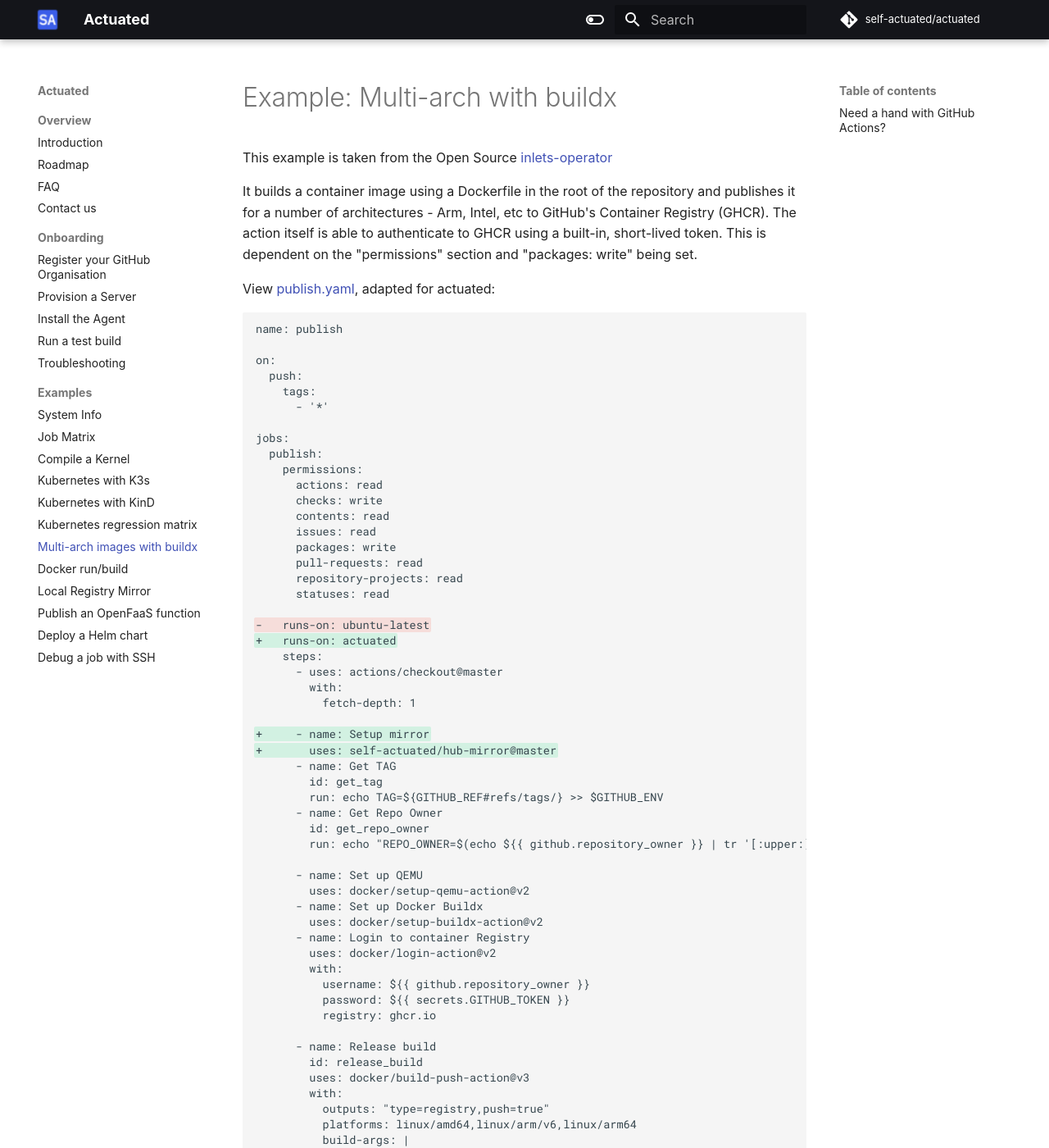
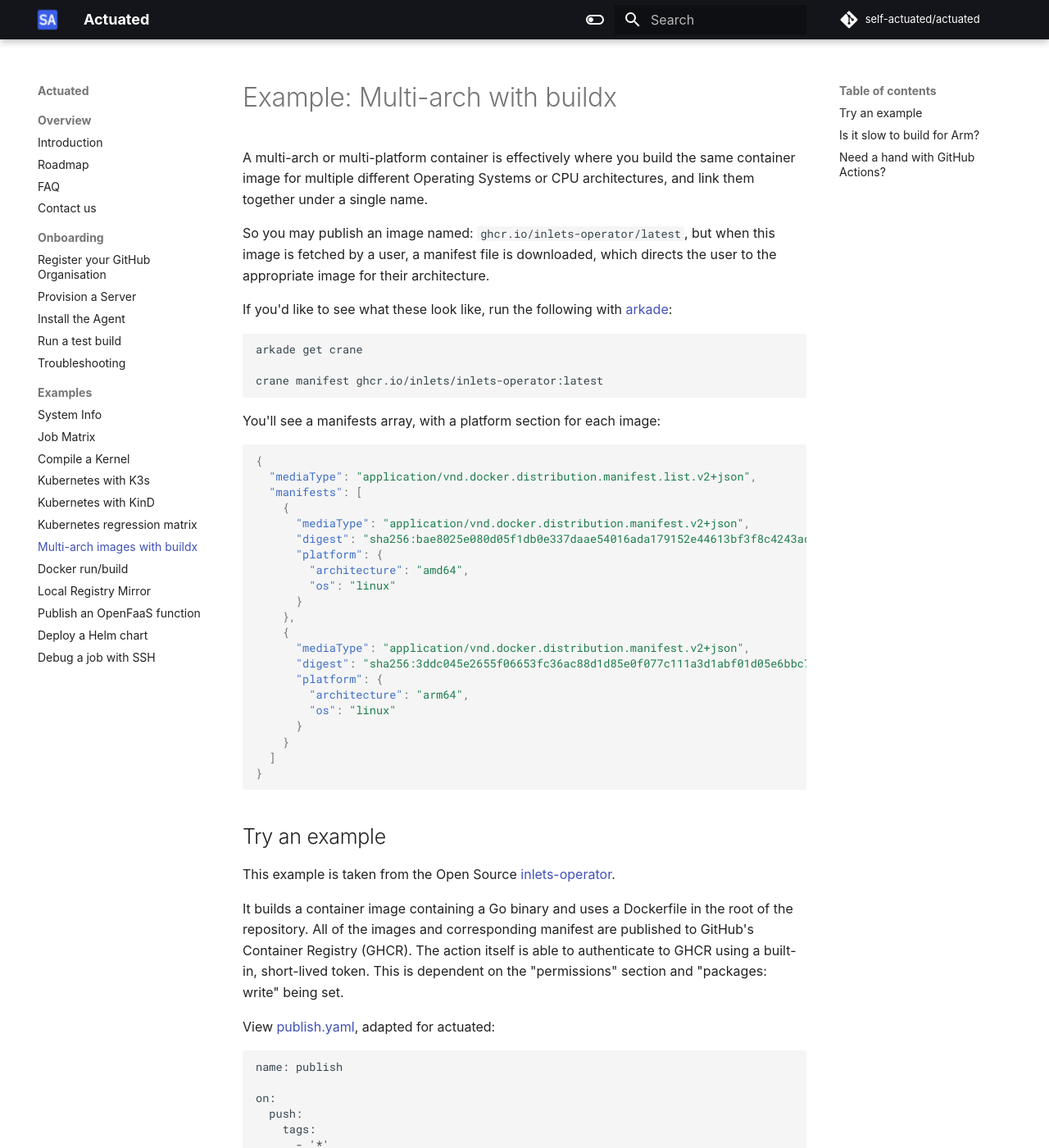
Before and after one commit to welteki/docs.actuated.dev, an MkDocs documentation site: the page built from docs/examples/multiarch-buildx.md, in a window 1280 px wide and 1400 px high. Shown: the whole window at 82% size. Built offline with MkDocs 1.6.1 and Material for MkDocs 9.7.7, drawn with Linux system fonts in a browser that asks for light colours; some web fonts are replaced; some of the changed text lies outside the part shown.

Commit message:
Update multi-arch example
Signed-off-by: Alex Ellis (OpenFaaS Ltd) <alexellis2@gmail.com>

````diff
--- a/docs/examples/multiarch-buildx.md
+++ b/docs/examples/multiarch-buildx.md
@@ -1,8 +1,48 @@
 # Example: Multi-arch with buildx
 
-This example is taken from the Open Source [inlets-operator](https://github.com/inlets/inlets-operator)
+A multi-arch or multi-platform container is effectively where you build the same container image for multiple different Operating Systems or CPU architectures, and link them together under a single name.
 
-It builds a container image using a Dockerfile in the root of the repository and publishes it for a number of architectures - Arm, Intel, etc to GitHub's Container Registry (GHCR). The action itself is able to authenticate to GHCR using a built-in, short-lived token. This is dependent on the "permissions" section and "packages: write" being set.
+So you may publish an image named: `ghcr.io/inlets-operator/latest`, but when this image is fetched by a user, a manifest file is downloaded, which directs the user to the appropriate image for their architecture.
+
+If you'd like to see what these look like, run the following with [arkade](https://arkade.dev):
+
+```bash
+arkade get crane
+
+crane manifest ghcr.io/inlets/inlets-operator:latest
+```
+
+You'll see a manifests array, with a platform section for each image:
+
+```json
+{
+  "mediaType": "application/vnd.docker.distribution.manifest.list.v2+json",
+  "manifests": [
+    {
+      "mediaType": "application/vnd.docker.distribution.manifest.v2+json",
+      "digest": "sha256:bae8025e080d05f1db0e337daae54016ada179152e44613bf3f8c4243ad939df",
+      "platform": {
+        "architecture": "amd64",
+        "os": "linux"
+      }
+    },
+    {
+      "mediaType": "application/vnd.docker.distribution.manifest.v2+json",
+      "digest": "sha256:3ddc045e2655f06653fc36ac88d1d85e0f077c111a3d1abf01d05e6bbc79c89f",
+      "platform": {
+        "architecture": "arm64",
+        "os": "linux"
+      }
+    }
+  ]
+}
+```
+
+## Try an example
+
+This example is taken from the Open Source [inlets-operator](https://github.com/inlets/inlets-operator).
+
+It builds a container image containing a Go binary and uses a Dockerfile in the root of the repository. All of the images and corresponding manifest are published to GitHub's Container Registry (GHCR). The action itself is able to authenticate to GHCR using a built-in, short-lived token. This is dependent on the "permissions" section and "packages: write" being set.
 
 View [publish.yaml](https://github.com/inlets/inlets-operator/blob/master/.github/workflows/publish.yaml), adapted for actuated:
 
@@ -16,15 +56,8 @@
 
 jobs:
   publish:
-    permissions:
-      actions: read
-      checks: write
-      contents: read
-      issues: read
-      packages: write
-      pull-requests: read
-      repository-projects: read
-      statuses: read
++    permissions:
++      packages: write
 
 -   runs-on: ubuntu-latest
 +   runs-on: actuated
@@ -70,6 +103,8 @@
 
 You'll see that we added a `Setup mirror` step, this explained in the [Registry Mirror example](/examples/registry-mirror)
 
+The `docker/setup-qemu-action@v2` step is responsible for setting up QEMU, which is used to emulate the different CPU architectures.
+
 The `docker/build-push-action@v3` step is responsible for passing in a number of platform combinations such as: `linux/amd64` for cloud, `linux/arm64` for Arm servers and `linux/arm/v6` for Raspberry Pi.
 
 Within [the Dockerfile](https://github.com/inlets/inlets-operator/blob/master/Dockerfile), we needed to make a couple of changes.
@@ -89,6 +124,16 @@
 
 Learn more in the Docker Documentation: [Multi-platform images](https://docs.docker.com/build/building/multi-platform/)
 
+## Is it slow to build for Arm?
+
+Using QEMU can be slow at times, especially when building an image for Arm using a hosted GitHub Runner.
+
+We found that we could increase an Open Source project's build time by 22x - from ~ 36 minutes to 1 minute 26 seconds.
+
+See also [How to make GitHub Actions 22x faster with bare-metal Arm](https://actuated.dev/blog/native-arm64-for-github-actions)
+
+To build a separate image for Arm on an Arm runner, and one for amd64, you could use a [matrix build](/examples/matrix).
+
 ## Need a hand with GitHub Actions?
 
 Check your plan to see if access to Slack is included, if so, you can contact us on Slack for help and guidance.
````
